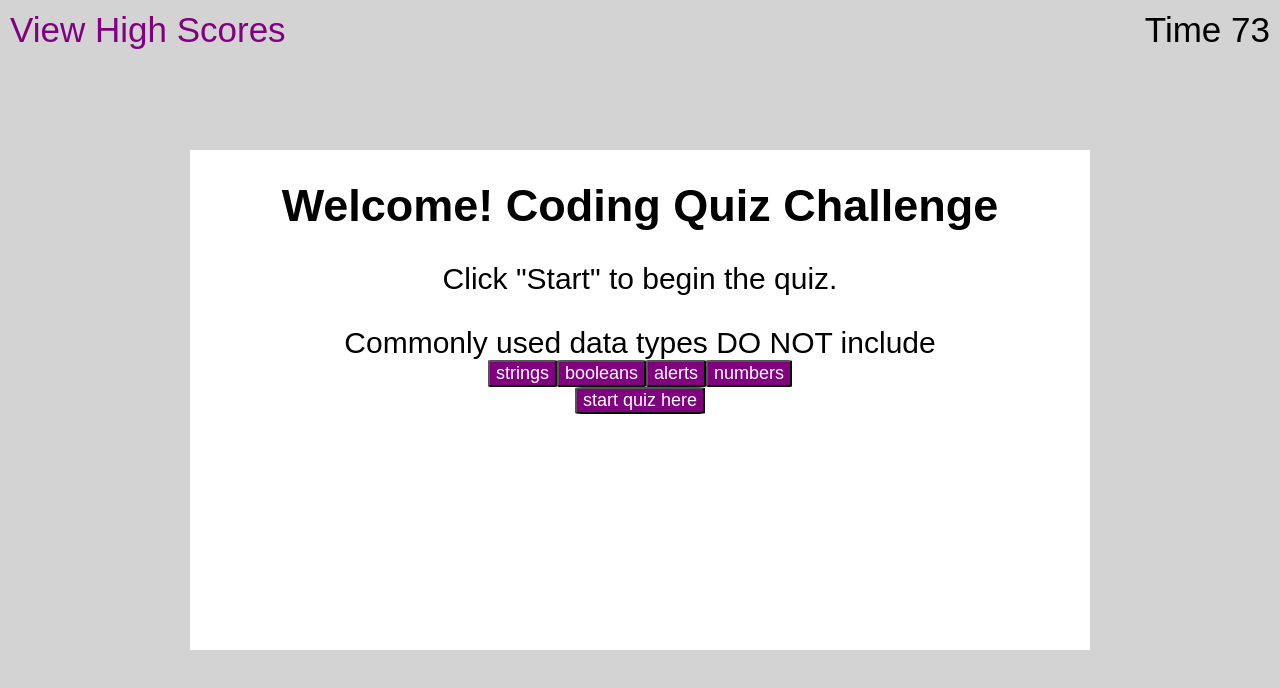
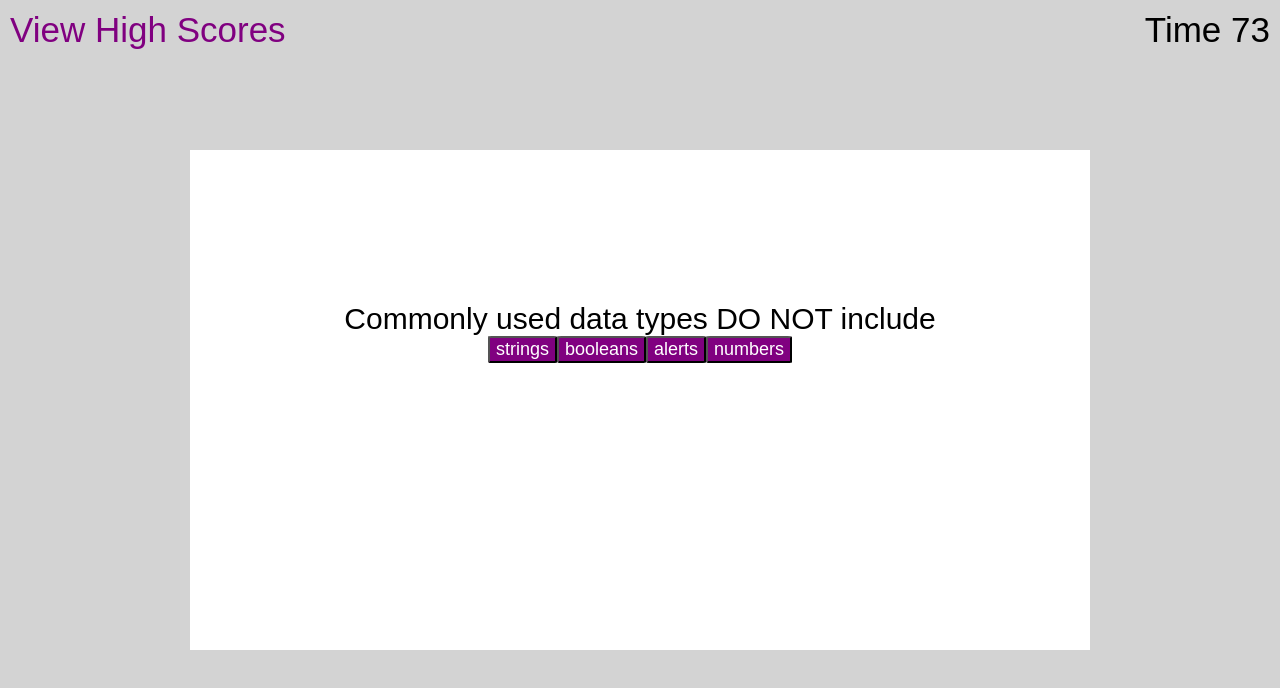
Before and after one commit to emilymetzgar/04-javascript-quiz, a plain HTML site: page index.html in a window 1280 px wide. Both pictures are taken after a click on the button "start quiz here". Drawn offline with Linux system fonts and the light colour scheme.

Commit message:
fixed the hide styles to hide when user starts game

```diff
--- a/assets/style.css
+++ b/assets/style.css
@@ -61,7 +61,7 @@ body {
     border-radius: 5%;
 }
 
-h1 {
+#welcome- {
 
     font-size: 45px;
 }
--- a/index.html
+++ b/index.html
@@ -17,7 +17,7 @@
 
         <div class="centered">
 
-            <div class="welcome-message">
+            <div id="welcome-message">
                 <h1>Welcome! Coding Quiz Challenge</h1>
                 <p>Click "Start" to begin the quiz.</p>
             </div>
--- a/script.js
+++ b/script.js
@@ -11,12 +11,15 @@ let timerInterval;
 let orderedQuestion;
 let questionCounter = 0;
 let userScoreDisplay = document.querySelector("#userScore");
+let welcomeMessage = document.querySelector("#welcome-message");
 // start code quiz game
 function startGame() {
     timerInterval = setInterval(timeRun, 1000);
     //run function to ask questions
 
     askQuestionFunc();
+    welcomeMessage.style.visibility = "hidden";
+    startBtn.style.visibility = "hidden";
 }
 
 function askQuestionFunc() {
@@ -56,6 +59,9 @@ function askQuestionClick(e) {
 function stopGame() {
     clearInterval(timerInterval);
     userScoreDisplay.removeAttribute("class");
+    options.style.visibility = "hidden";
+    question.style.visibility = "hidden";
+
 
 }
 
```
